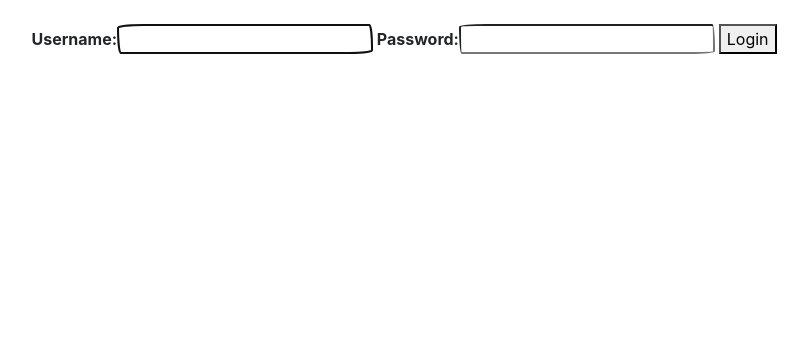
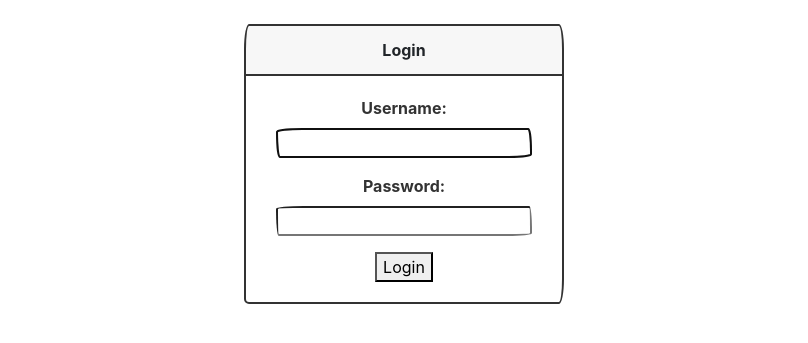
Before and after one commit to zahidkizmaz/VehicleShop, a Django app: page /accounts/login/ in a window 1280 px wide. Shown: the part 60-403 px from the top of the page, without its empty margins (236-1044 px from the left). Run offline with Django 3.2, Linux system fonts and the light colour scheme; some libraries are stand-ins or nearby versions; some web fonts are replaced.

Commit message:
Confirm buy and login page template design changed

```diff
--- a/shop/templates/shop/vehicle_detail.html
+++ b/shop/templates/shop/vehicle_detail.html
@@ -38,10 +38,6 @@
 	</center>
 
 <div class="well">
-
-	{{v}} - <a href="{% url "updatevehicle" pk=v.pk %}">Edit</a> - <a href="{% url "vehicledelete" pk=v.pk %}">Buy</a>
-	</br>
-	<a class="btn btn-outline-warning" href="{% url "vehiclepdf" pk=v.pk %}"> Get this page as a PDF! </a>
 {% endfor %}
 </div>
 
--- a/shop/views.py
+++ b/shop/views.py
@@ -133,7 +133,7 @@ class DeleteVehicleView(LoginRequiredMixin,generic.DeleteView):
 
     def get_context_data(self, **kwargs):
         context = super().get_context_data(**kwargs)
-        context["vehicle"] = Vehicle.objects.filter(pk=self.kwargs.get("pk"))
+        context["vehicle"] = Vehicle.objects.get(pk=self.kwargs.get("pk"))
         if self.request.user.is_authenticated:
             context["role"] = self.request.user.role
         else:
--- a/templates/registration/login.html
+++ b/templates/registration/login.html
@@ -1,11 +1,17 @@
 {% extends "shop/base.html" %}
 
 {% block body %}
-
-<form style="text-align:center;" action="." method="POST">
+<center>
+<div class="card border-primary mb-3" style="max-width: 20rem;">
+  <div class="card-header">Login</div>
+  <div class="card-body text-primary">
+    <form style="text-align:center;" action="." method="POST">
         {% csrf_token %}
         <input type="hidden" name="next" value="{{ next }}">
-	{{ form }}
+	{{ form.as_p }}
 	<button type="submit">Login</button>
+  </div>
+</div>
+</center>
 
 {% endblock %}
```
Also changed, not shown: shop/templates/shop/delete_vehicle.html (+8 -6 lines).
